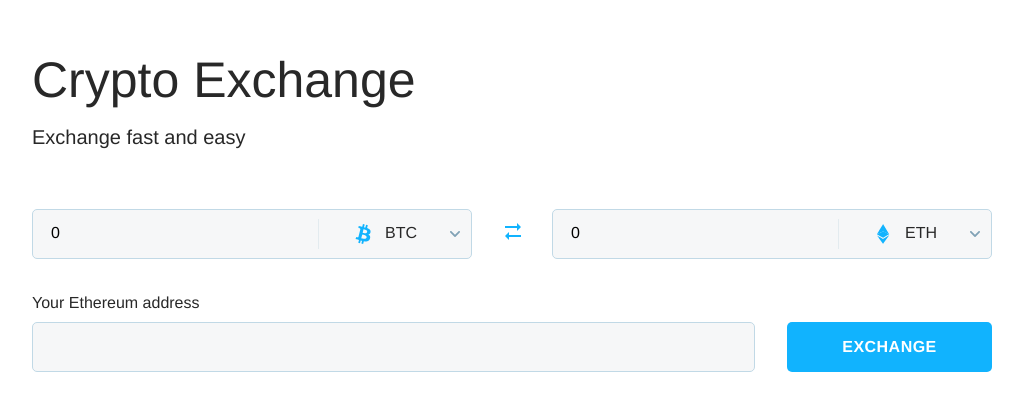
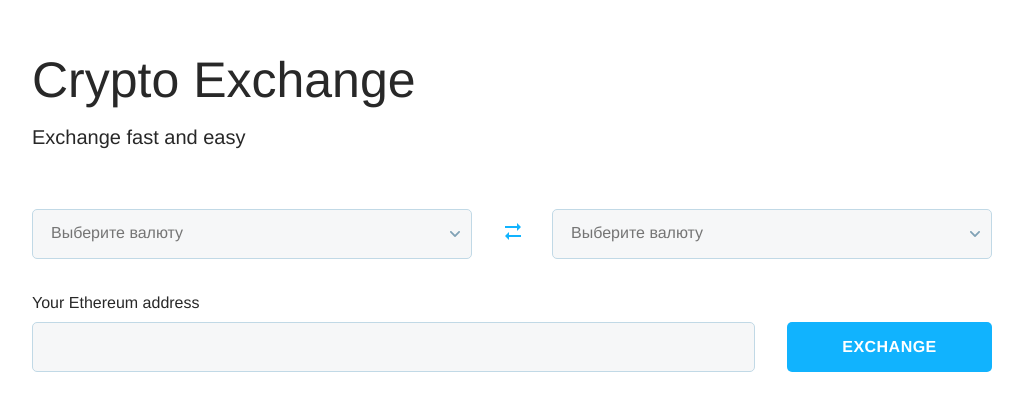
Before and after one commit to N0wena/getblock-test, a Vue app: page / in a window 1280 px wide. Shown: the part 168-578 px from the top of the page, without its empty margins (188-1211 px from the left). Built offline with nearby package versions, Linux system fonts and the light colour scheme; no server answers.

Commit message:
feat: select

```diff
--- a/src/pages/MainPage.vue
+++ b/src/pages/MainPage.vue
@@ -10,8 +10,6 @@
     <div class="main-page-changer">
       <gb-input
         class="main-page-value-first"
-        :value="firstValue"
-        :currency="firstCurrency"
         :options="options"
       />
       <gb-icon
@@ -21,8 +19,6 @@
       />
       <gb-input
         class="main-page-value-second"
-        :value="secondValue"
-        :currency="secondCurrency"
         :options="options"
       />
     </div>
--- a/src/ui-kit/gb-input/GbInput.vue
+++ b/src/ui-kit/gb-input/GbInput.vue
@@ -4,20 +4,21 @@
     v-click-outside="onClose"
   >
     <input
-      placeholder="Введите значение"
+      placeholder="Выберите валюту"
       :value="value"
       @input="$emit('input', value)"
       class="gb-input-value"
     >
-    <div class="gb-input-separator" />
-    <gb-icon
-      class="gb-input-icon gb-ml-34"
-      :name="icon"
-      color="blue"
-    />
-    <div class="gb-input-currency gb-ml-12">
-      {{ currency }}
-    </div>
+    <template v-if="!isCurrencyEmpty">
+      <div class="gb-input-separator" />
+      <img
+        class="gb-ml-34"
+        :src="currency.image"
+      />
+      <div class="gb-input-currency gb-ml-12">
+        {{ ticker }}
+      </div>
+    </template>
     <gb-icon
       :class="{ active: isOpen }"
       class="gb-input-icon gb-ml-30"
@@ -31,6 +32,7 @@
       :class="{ hide: !isOpen }"
     >
       <gb-search
+        v-model="currency"
         :options="options"
         @close="onClose()"
       />
@@ -50,6 +52,7 @@ export default {
 
   data() {
     return {
+      currency: {},
       isOpen: false,
     };
   },
@@ -64,16 +67,15 @@ export default {
       type: Array,
       default: () => ([]),
     },
-
-    currency: {
-      type: String,
-      default: '',
-    },
   },
 
   computed: {
-    icon() {
-      return this.currency.toLowerCase();
+    ticker() {
+      return this.currency.ticker?.toUpperCase();
+    },
+
+    isCurrencyEmpty() {
+      return (Object.keys(this.currency).length === 0) && (this.currency.constructor === Object);
     },
   },
 
--- a/src/ui-kit/gb-search/GbSearch.vue
+++ b/src/ui-kit/gb-search/GbSearch.vue
@@ -40,13 +40,11 @@ export default {
   props: {
     options: {
       type: Array,
-      required: true,
       default: () => ([]),
     },
 
     value: {
-      type: [Number, String],
-      required: false,
+      type: [Number, String, Object],
       default: null,
     },
 
@@ -58,7 +56,7 @@ export default {
 
   data() {
     return {
-      selected: '',
+      selected: {},
     };
   },
 
```
Also changed, not shown: src/ui-kit/gb-icon/icons-kit.js (+0 -4 lines).
